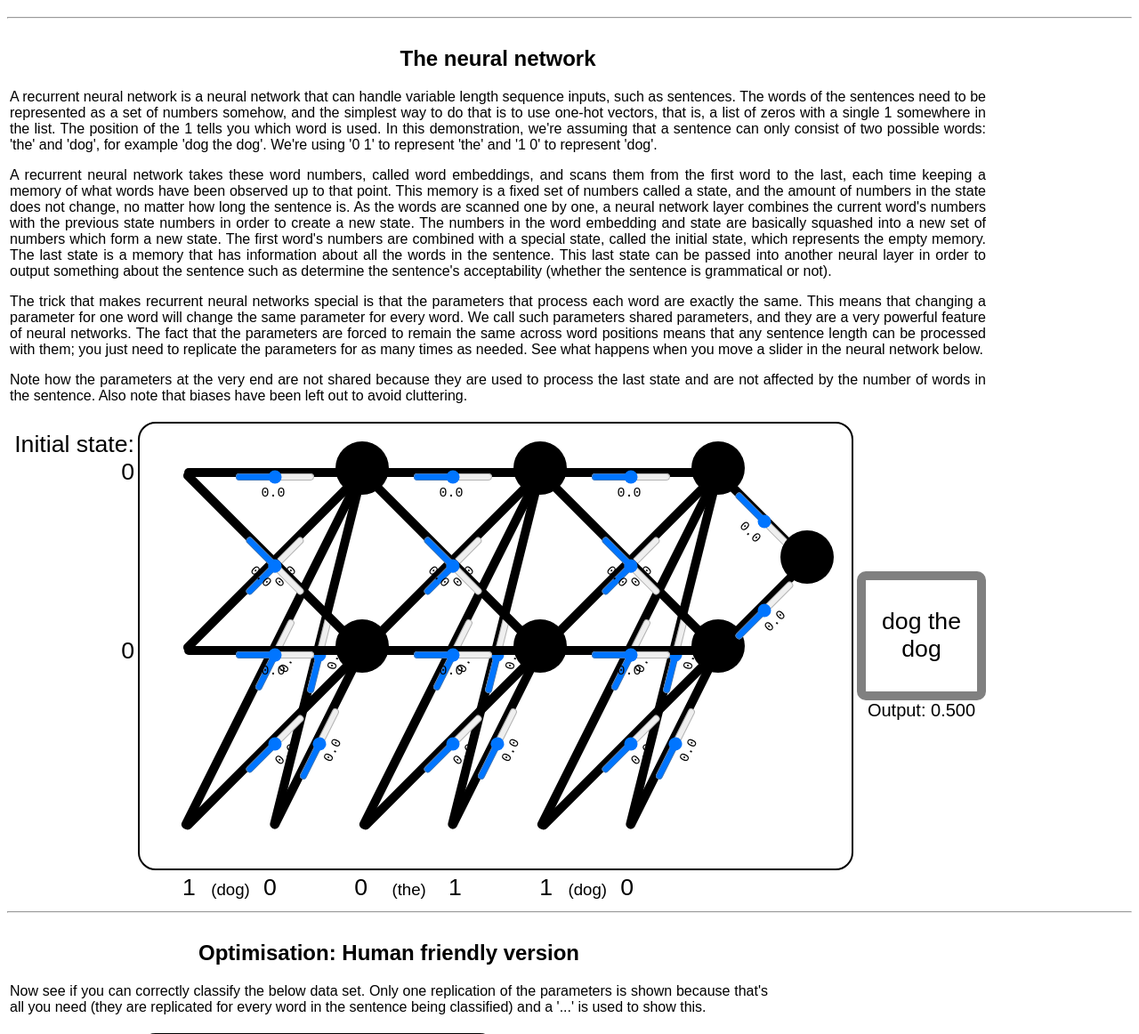
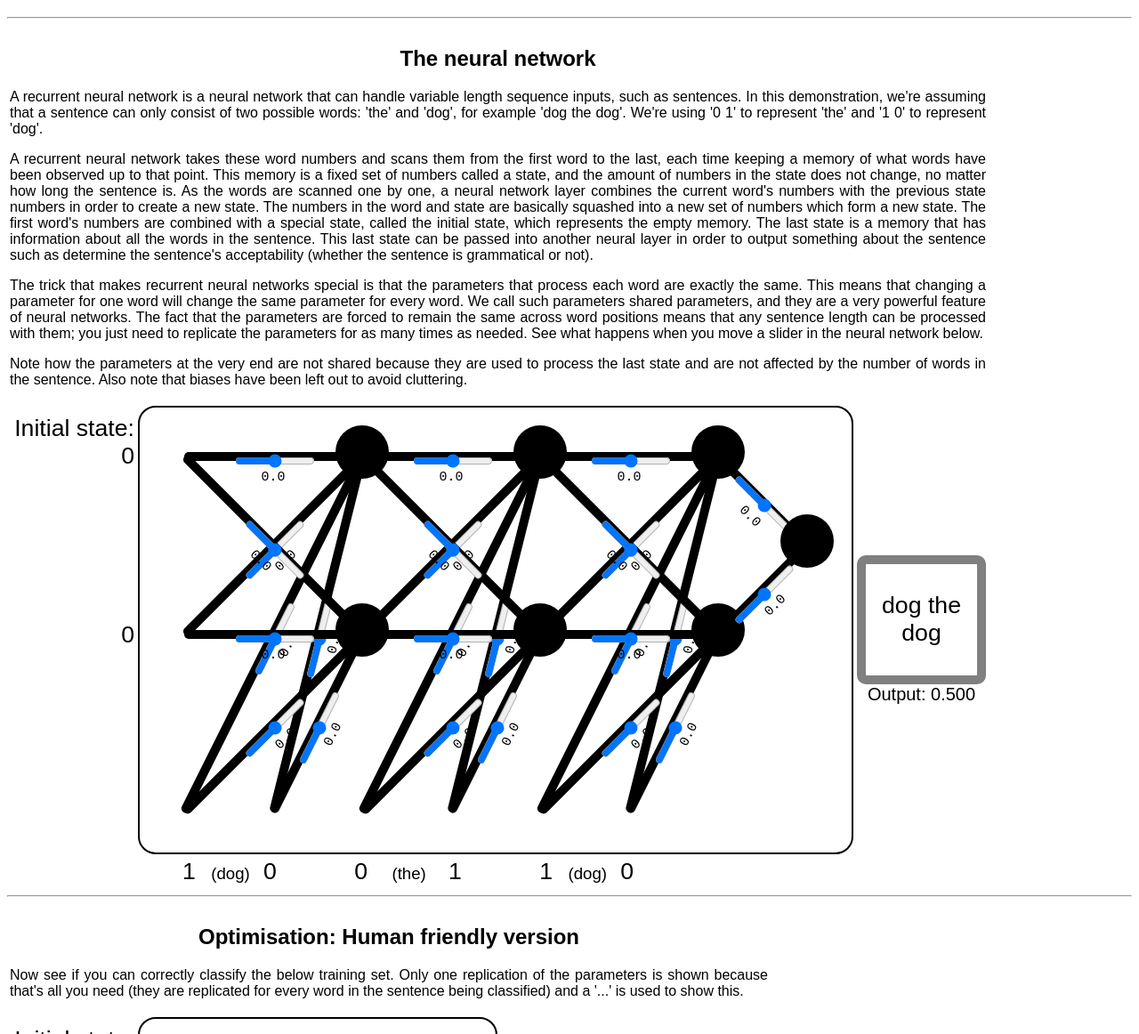
Before and after one commit to mtanti/mtanti.github.io, a plain HTML site: page teaching/nnsim/rnn-text/index.html in a window 1280 px wide. Shown: the part 61-1223 px from the top of the page at 89% size. Drawn offline with Linux system fonts and the light colour scheme.

Commit message:
updated rrn text in nnsim to reflect newly added page

```diff
--- a/teaching/nnsim/rnn-text/index.html
+++ b/teaching/nnsim/rnn-text/index.html
@@ -5,9 +5,9 @@
     <meta name="viewport" content="width=device-width, initial-scale=1.0">
     <meta http-equiv="X-UA-Compatible" content="ie=edge">
     <title>Recurrent neural network simulator</title>
+    <link rel="stylesheet" href="../res/styles/style.css" />
     <script src="../res/scripts/library.js"></script>
     <script src="script.js"></script>
-    <link rel="stylesheet" href="../res/styles/style.css" />
 </head>
 <body onload="onloadFunction();">
 
@@ -21,16 +21,14 @@
                 <h2 style="text-align: center;">The neural network</h2>
                 <p style="text-align: justify;">
                     A recurrent neural network is a neural network that can handle variable length sequence inputs, such as sentences.
-                    The words of the sentences need to be represented as a set of numbers somehow, and the simplest way to do that is to use one-hot vectors, that is, a list of zeros with a single 1 somewhere in the list.
-                    The position of the 1 tells you which word is used.
                     In this demonstration, we're assuming that a sentence can only consist of two possible words: 'the' and 'dog', for example 'dog the dog'.
                     We're using '0 1' to represent 'the' and '1 0' to represent 'dog'.
                 </p>
                 <p style="text-align: justify;">
-                    A recurrent neural network takes these word numbers, called word embeddings, and scans them from the first word to the last, each time keeping a memory of what words have been observed up to that point.
+                    A recurrent neural network takes these word numbers and scans them from the first word to the last, each time keeping a memory of what words have been observed up to that point.
                     This memory is a fixed set of numbers called a state, and the amount of numbers in the state does not change, no matter how long the sentence is.
                     As the words are scanned one by one, a neural network layer combines the current word's numbers with the previous state numbers in order to create a new state.
-                    The numbers in the word embedding and state are basically squashed into a new set of numbers which form a new state.
+                    The numbers in the word and state are basically squashed into a new set of numbers which form a new state.
                     The first word's numbers are combined with a special state, called the initial state, which represents the empty memory.
                     The last state is a memory that has information about all the words in the sentence.
                     This last state can be passed into another neural layer in order to output something about the sentence such as determine the sentence's acceptability (whether the sentence is grammatical or not).
@@ -110,7 +108,7 @@
             <td colspan="3">
                 <h2 style="text-align: center;">Optimisation: Human friendly version</h2>
                 <p style="text-align: justify;">
-                    Now see if you can correctly classify the below data set.
+                    Now see if you can correctly classify the below training set.
                     Only one replication of the parameters is shown because that's all you need (they are replicated for every word in the sentence being classified) and a '...' is used to show this.
                 </p>
             </td>
```
